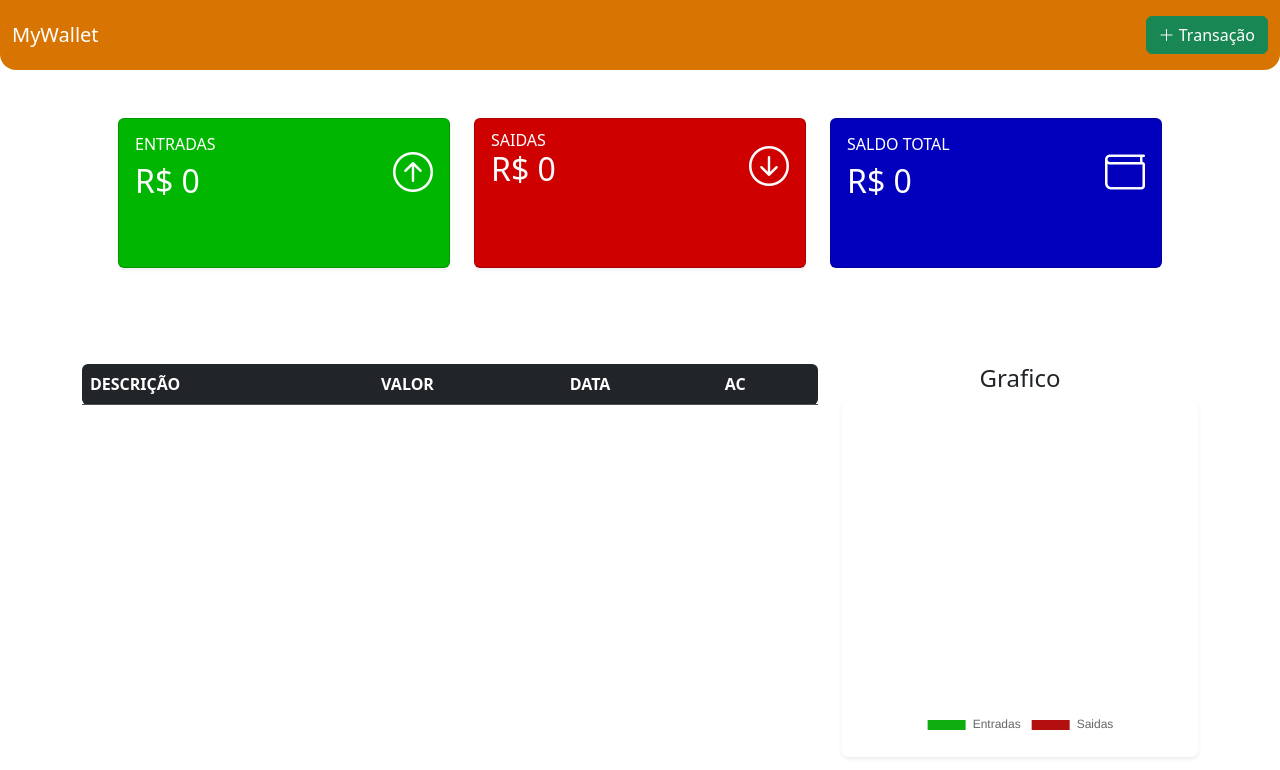
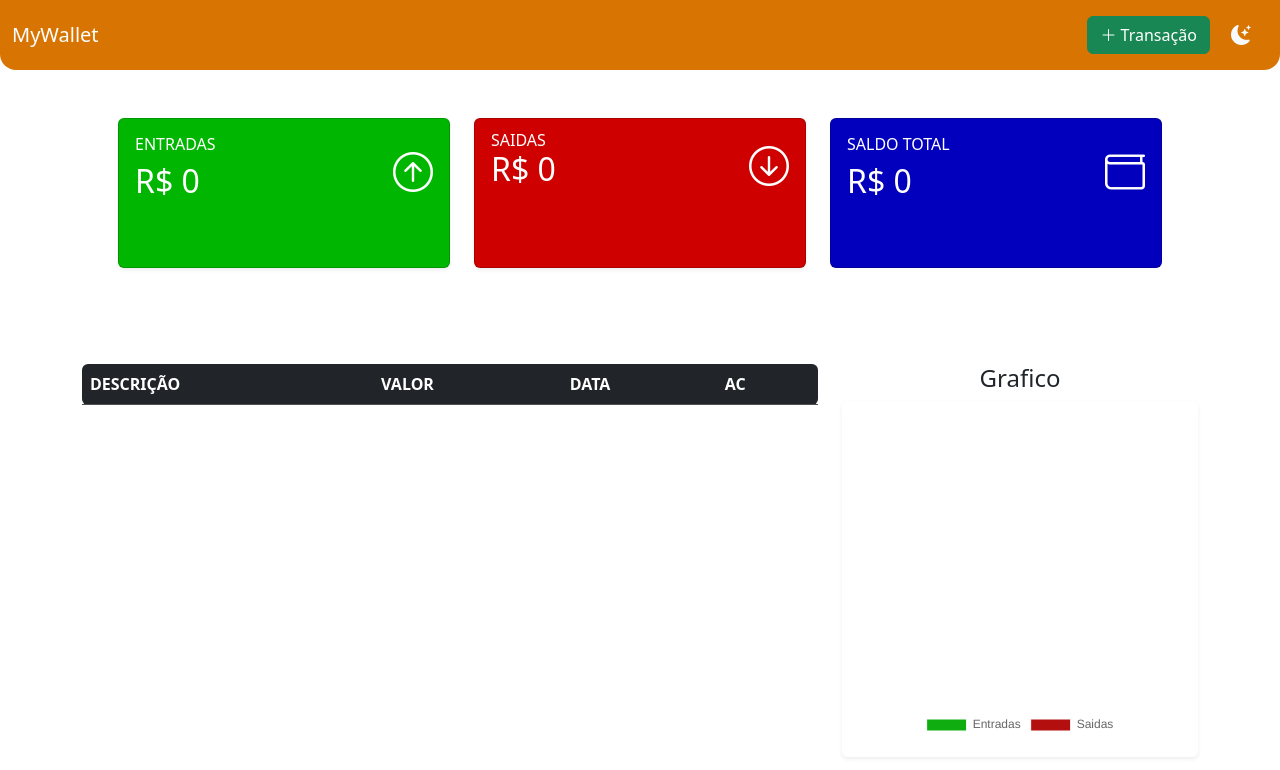
Before and after one commit to LuanRaph/MyWallet, a plain HTML site: page index.html in a window 1280 px wide. Drawn offline with nearby package versions, Linux system fonts and the light colour scheme.

Commit message:
MyWallet Dark Mode Add

```diff
--- a/index.html
+++ b/index.html
@@ -12,13 +12,16 @@
 </head>
 
 <body>
-    <nav id="inicio" class="navbar navbar-expand-sm navbar-dark sticky-top">
+    <nav id="inicio" class="navbar navbar-expand-md navbar-dark sticky-top">
         <div class="container-fluid">
             <a href="#" class="navbar-brand">MyWallet</a>
             <form>
                 <button type="button" class="btn btn-success" data-bs-toggle="modal" data-bs-target="#exampleModal">
                     <i class="bi bi-plus-lg"></i>
                     Transação
+                </button>
+                <button onclick="dark_mode()" type="button" class="btn btn-link text-nowrap text-light btn-lg" data-bs-theme="dark">
+                    <i id="icon_mode" class="bi bi-moon-stars-fill"></i>
                 </button>
             </form>
         </div>
@@ -101,7 +104,7 @@
             </div>
             <div class="col-md-4">
                 <h4 class="text-center">Grafico</h3>
-                    <div id="grfc" class="bg-white p-3 shadow-sm rounded">
+                    <div id="grfc" class="p-3 shadow-sm rounded">
                         <canvas id="graficoCanvas"></canvas>
                     </div>
             </div>
--- a/js/main.js
+++ b/js/main.js
@@ -22,8 +22,7 @@ function grafico() {
             datasets: [{
                 data: [s_valor_e, s_valor_s],
                 backgroundColor: ["#10ad10", "#b30f0f"],
-                borderColor: ["#fff", "#fff"],
-                borderWidth: 2
+                borderWidth: 1
             }]
         },
         options: {
@@ -163,4 +162,21 @@ function close() {
 
 window.addEventListener('load', () => {
     atualizarTabela();
+    dark_mode()
 });
+
+function dark_mode () {
+    let tema = document.querySelector("html").getAttribute("data-bs-theme");
+    let icon = document.getElementById("icon_mode")
+    if (tema === "light") {
+        document.querySelector("html").setAttribute("data-bs-theme", "dark");
+        icon.classList.remove("bi-moon-stars-fill");
+        icon.classList.add("bi-brightness-high-fill");
+
+    }
+    else {
+        document.querySelector("html").setAttribute("data-bs-theme", "light");
+        icon.classList.remove("bi-brightness-high-fill");
+        icon.classList.add("bi-moon-stars-fill");
+    }
+}
```
Also changed, not shown: css/style.css (line endings or trailing spaces).
